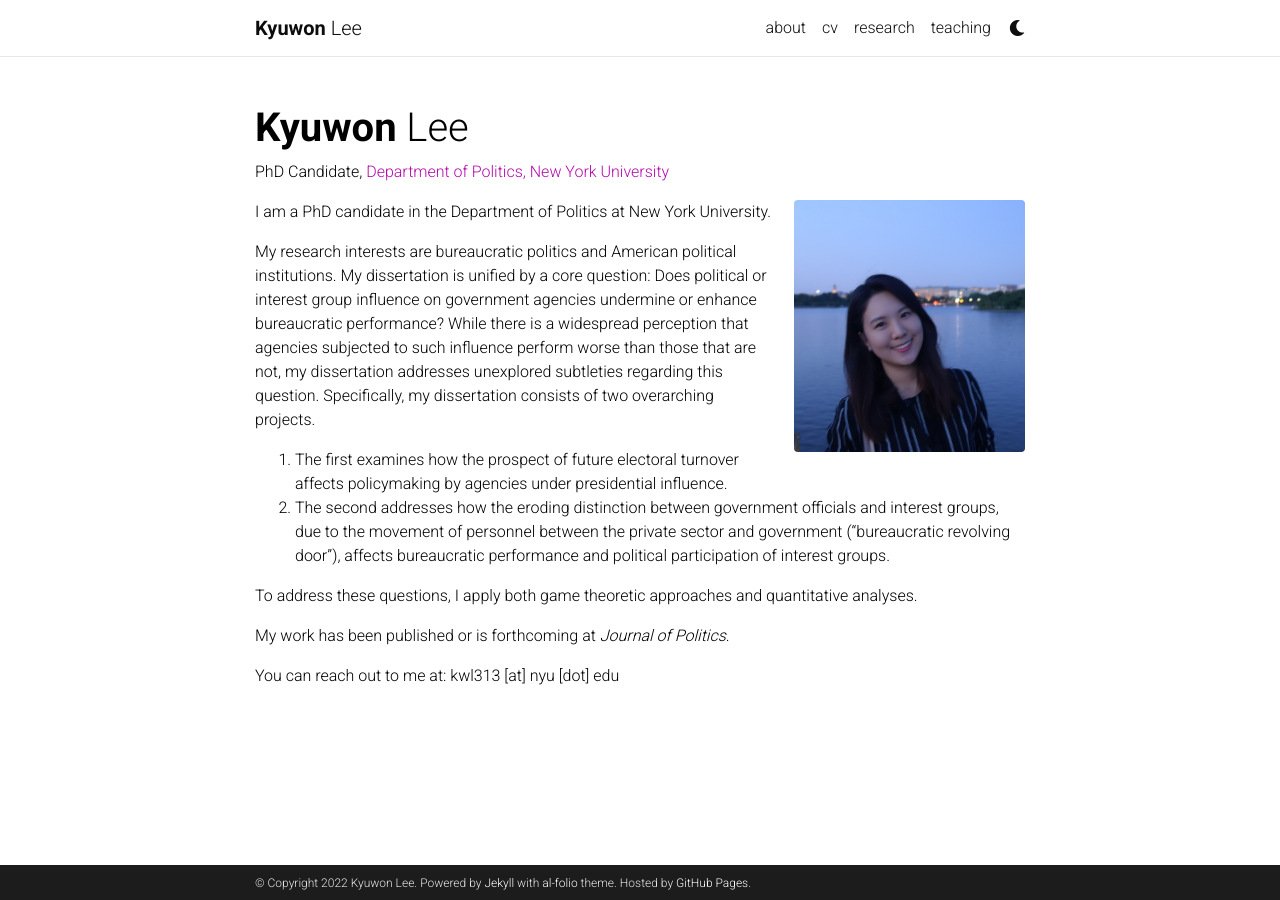
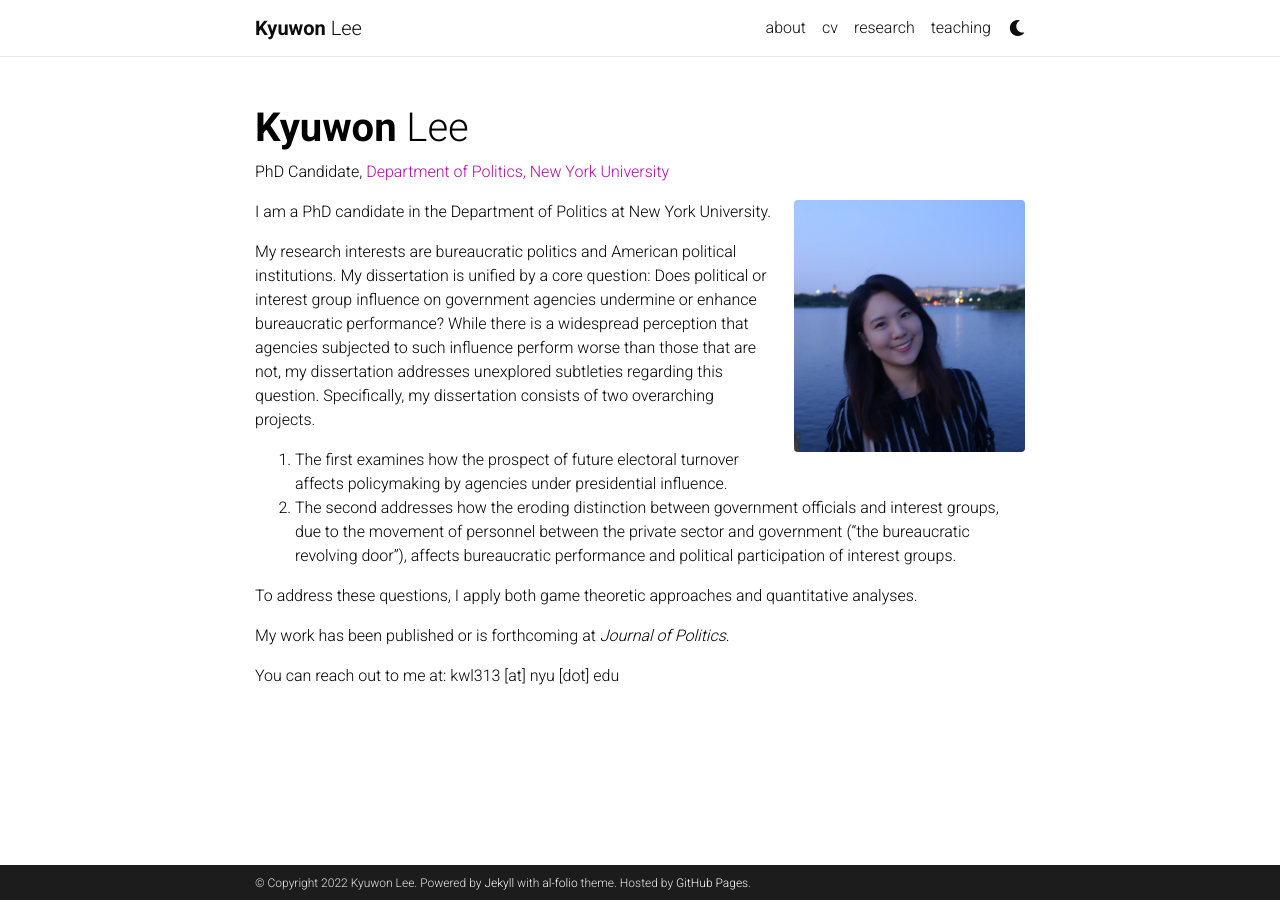
Before and after one commit to kyuwon-lee/kyuwon-lee.github.io, a Jekyll site: the page built from _pages/about.md, in a window 1280 px wide. Built offline with Jekyll 4.4.1, drawn with Linux system fonts in a browser that asks for light colours; full-size pictures stand in for the smaller copies a plugin makes; comment, search, counter and statistics services are not loaded; a style sheet for code colours, icons or effects is not loaded.

Commit message:
Update about.md

```diff
--- a/_pages/about.md
+++ b/_pages/about.md
@@ -20,7 +20,7 @@ I am a PhD candidate in the Department of Politics at New York University.
 My research interests are bureaucratic politics and American political institutions. My dissertation is unified by a core question: Does political or interest group influence on government agencies undermine or enhance bureaucratic performance? While there is a widespread perception that agencies subjected to such influence perform worse than those that are not, my dissertation addresses unexplored subtleties regarding this question. Specifically, my dissertation consists of two overarching projects.
 
 1. The first examines how the prospect of future electoral turnover affects policymaking by agencies under presidential influence.
-2. The second addresses how the eroding distinction between government officials and interest groups, due to the movement of personnel between the private sector and government ("bureaucratic revolving door"), affects bureaucratic performance and political participation of interest groups.
+2. The second addresses how the eroding distinction between government officials and interest groups, due to the movement of personnel between the private sector and government ("the bureaucratic revolving door"), affects bureaucratic performance and political participation of interest groups.
 
 To address these questions, I apply both game theoretic approaches and quantitative analyses.
 
```
